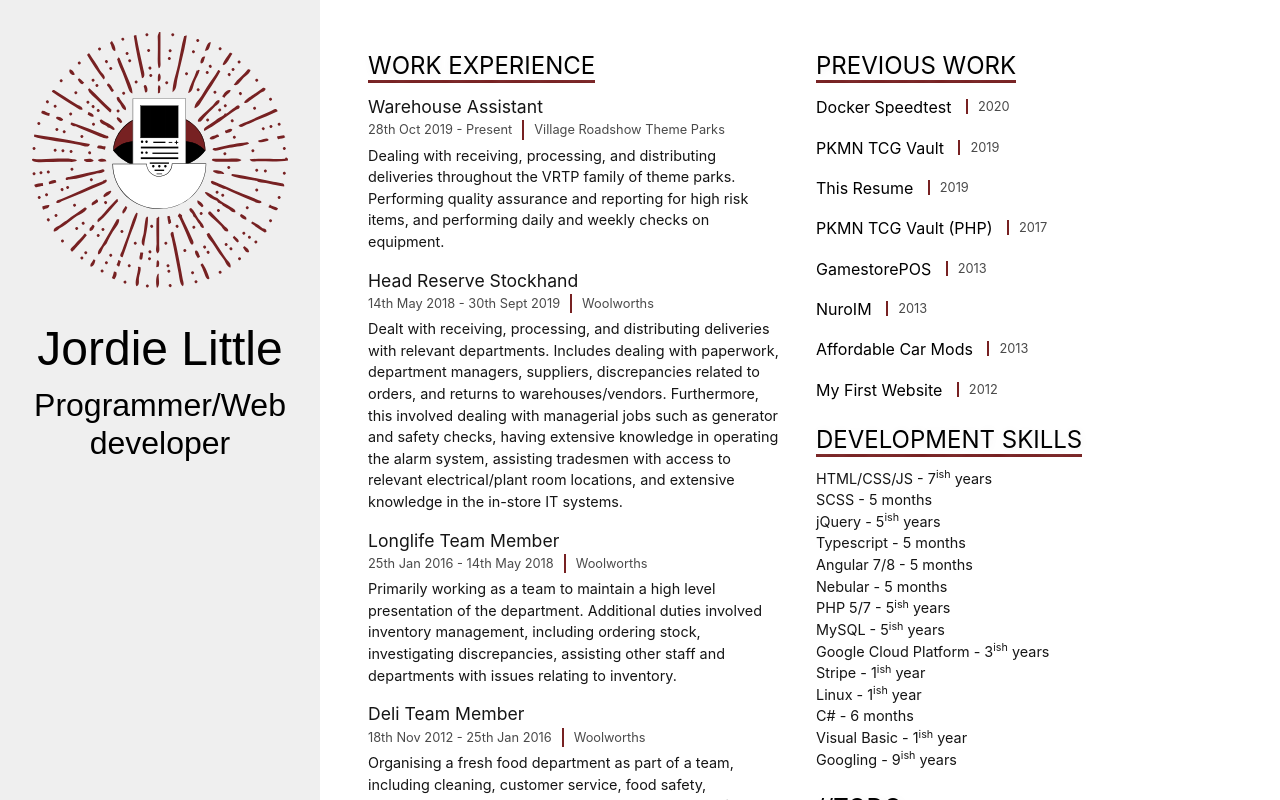
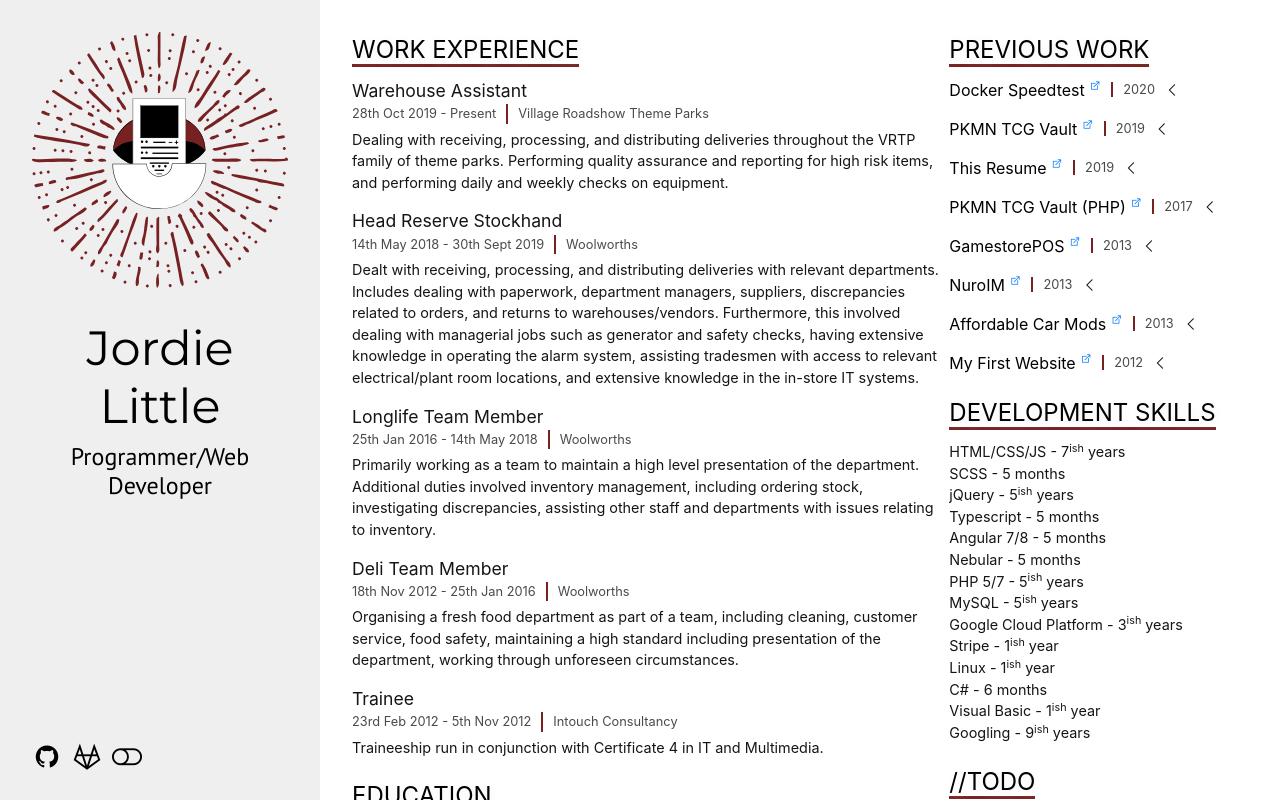
Before and after one commit to jlittl80/resume, an Angular app: page / in a window 1280 px wide. Shown: the top 800 px of the page. Built offline with nearby package versions, Linux system fonts and the light colour scheme.

Commit message:
Minor update, -Made 'header' stick to the side of the page, whole the content scrolls if necessary -Changes some fonts and minor styling -Added a Favicon

```diff
--- a/src/app/app.component.html
+++ b/src/app/app.component.html
@@ -1,19 +1,22 @@
 <div class="container-fluid" appTheme>
   <div class="row no-gutters">
     <div class="header-container col-12 col-lg-3">
-      <div class="logo"><img src="assets/logo.svg" alt="Logo for project i work heavily on"></div>
-      <div class="name-title">
-        <h1>Jordie Little</h1>
-        <h3>Programmer/Web developer</h3>
-      </div>
-      <div class="footer">
-        <a href="https://github.com/jlittl80" target="_blank" rel="external"><span class="hidden">Github</span><i class="fa fa-github"></i></a>
-        <span><i class="fa" [class.fa-toggle-off]="currentTheme == 'lightTheme'" [class.fa-toggle-on]="currentTheme == 'darkTheme'" (click)="toggleTheme()"></i></span>
+      <div class="header-fixed">
+        <div class="logo"><img src="assets/logo.svg" alt="Logo for project i work heavily on"></div>
+        <div class="name-title">
+          <h1>Jordie Little</h1>
+          <h3>Programmer/Web Developer</h3>
+        </div>
+        <div class="footer">
+          <a href="https://github.com/jlittl80" target="_blank" rel="external"><span class="hidden">Github</span><i class="la la-github"></i></a>
+          <a href="https://gitlab.com/jordielittle" target="_blank" rel="external"><span class="hidden">Gitlab</span><i class="la la-gitlab lab la-gitlab"></i></a>
+          <span><i class="las" [class.la-toggle-off]="currentTheme == 'lightTheme'" [class.la-toggle-on]="currentTheme == 'darkTheme'" (click)="toggleTheme()"></i></span>
+        </div>
       </div>
     </div>
     <div class="body-container col-12 col-lg-9">
       <div class="row no-gutters">
-        <div class="col-md-12 col-lg-6">
+        <div class="col-md-12 col-lg-8">
           <div class="work-experience info-container">
             <div class="info-header">
               <span>Work Experience</span>
@@ -31,7 +34,7 @@
             </div>
           </div>
         </div>
-        <div class="col-md-12 col-lg-6">
+        <div class="col-md-12 col-lg-4">
           <div class="prev-work info-container">
             <div class="info-header">
               <span>Previous Work</span>
@@ -39,9 +42,9 @@
             <div class="info-body">
               <div class="proj-container" *ngFor="let project of projects">
                 <a class="proj-title" href="{{project.link}}" target="_blank" rel="external">
-                  {{project.title}} <i class="fa fa-external-link"></i>
+                  {{project.title}} <i class="la la-external-link"></i>
                 </a>
-                <span class="proj-year">{{project.year}}</span> <i class="fa" [class.fa-angle-left]="!project.show" [class.fa-angle-down]="project.show" (click)="project.show = !project.show"></i>
+                <span class="proj-year">{{project.year}}</span> <i class="la" [class.la-angle-left]="!project.show" [class.la-angle-down]="project.show" (click)="project.show = !project.show"></i>
                 <div class="proj-short" [@slideUpDown]="project.show">{{project.short}}</div>
               </div>
             </div>
--- a/src/app/app.component.scss
+++ b/src/app/app.component.scss
@@ -11,9 +11,17 @@
   .header-container {
     background-color: var(--headerBackground);
     color: var(--textColorPrimary);
-    padding: 2rem;
     transition: 0.1s background-color ease-in;
     transition: 0.1s color ease-in;
+
+    .header-fixed {
+      padding: 2rem;
+      max-width: inherit;
+      height: 100%;
+      @media (min-width: 992px) {
+        position: fixed;
+      }
+    }
 
     .logo img {
       display: block;
@@ -28,7 +36,7 @@
     }
 
     .name-title {
-      font-family: 'Oswald', sans-serif;
+      font-family: 'Montserrat', sans-serif;
       padding-top: 2rem;
 
       h1, h3 {
@@ -40,7 +48,8 @@
       }
 
       h3 {
-        font-size: 2rem;
+        font-family: 'PT Sans', sans-serif;
+        font-size: 1.5rem;
       }
     }
 
@@ -130,7 +139,7 @@
           transition: 0.1s text-shadow ease-in;
         }
 
-        .fa-external-link {
+        .la-external-link {
           color: #007bff;
           font-size: 12px;
           vertical-align: super;
@@ -147,7 +156,7 @@
         transition: 0.1s color ease-in;
       }
 
-      .fa-angle-left, .fa-angle-down {
+      .la-angle-left, .la-angle-down {
         margin-left: 10px;
         cursor: pointer;
       }
--- a/src/index.html
+++ b/src/index.html
@@ -6,7 +6,6 @@
   <base href="/">
   <meta name="viewport" content="width=device-width, initial-scale=1">
   <link rel="icon" type="image/x-icon" href="favicon.ico">
-  <link href="https://fonts.googleapis.com/css?family=Oswald|Righteous&display=swap" rel="preload">
 </head>
 <body style="margin:0px;">
   <app-root></app-root>
--- a/src/styles.scss
+++ b/src/styles.scss
@@ -1 +1,11 @@
 /* You can add global styles to this file, and also import other style files */
+@import url('https://fonts.googleapis.com/css2?family=Montserrat&family=PT+Sans&display=swap');
+
+body::-webkit-scrollbar {
+  width: 10px;
+}
+
+body::-webkit-scrollbar-thumb {
+  background-color: darkgrey;
+  outline: 1px solid slategrey;
+}
```
Also changed, not shown: 1 other file (tests, documents, lock files or other folders).
